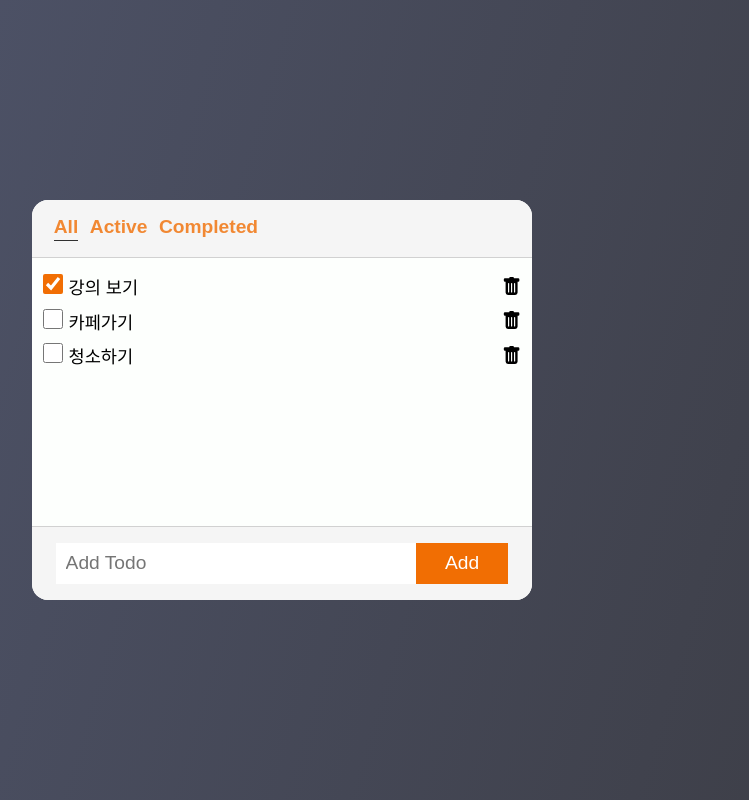
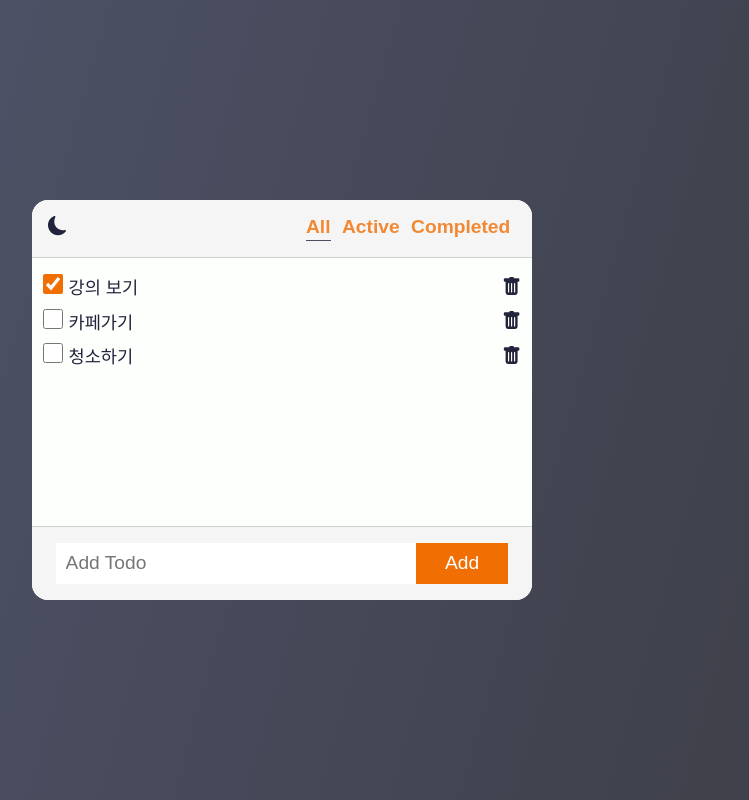
Before and after one commit to jjjjhjjjj/To-Do, a React (Create React App) app: page / in a window 1280 px wide. Shown: the whole page, without its empty margins (358-1107 px from the left). Built offline with nearby package versions, Linux system fonts and the light colour scheme.

Commit message:
Feat: 야간 모드 구현

```diff
--- a/src/components/Header/Header.jsx
+++ b/src/components/Header/Header.jsx
@@ -1,8 +1,16 @@
 import styles from "./Header.module.css";
+import { BsFillMoonFill } from "react-icons/bs";
+import { BsFillSunFill } from "react-icons/bs";
+import { useDark } from "../../context/DarkContext";
 
 export default function Header({ filter, onChange }) {
+  const { darkMode, toggleDarkMode } = useDark();
+
   return (
     <header className={styles.header}>
+      <button type="button" className={styles.dark} onClick={toggleDarkMode}>
+        {darkMode ? <BsFillSunFill /> : <BsFillMoonFill />}
+      </button>
       <ul className={styles.filters}>
         {filters.map((f, index) => (
           <li key={index}>
--- a/src/components/Header/Header.module.css
+++ b/src/components/Header/Header.module.css
@@ -5,6 +5,15 @@
   justify-content: space-between;
   background-color: var(--color-bg-dark);
   border-bottom: 1px solid var(--color-grey);
+}
+
+.dark {
+  font-size: 1.2em;
+  color: var(--color-text);
+}
+
+.dark:hover {
+  transform: scale(1.1);
 }
 
 .filters {
@@ -28,5 +37,5 @@
   display: block;
   opacity: 1;
   margin-top: 2px;
-  border-bottom: 1px solid black;
+  border-bottom: 1px solid var(--color-text);
 }
--- a/src/components/Todo/Todo.module.css
+++ b/src/components/Todo/Todo.module.css
@@ -13,6 +13,7 @@
   flex: 1;
   font-size: 1.1em;
   padding: 0 0.3em;
+  color: var(--color-text);
 }
 
 .button {
@@ -20,6 +21,7 @@
   align-items: center;
   justify-content: center;
   font-size: 1.2em;
+  color: var(--color-text);
 }
 
 .button:hover {
--- /dev/null
+++ b/src/context/DarkContext.js
@@ -0,0 +1,39 @@
+import { createContext, useContext, useEffect, useState } from "react";
+
+const DarkContext = createContext();
+
+export function DarkProvider({ children }) {
+  const [darkMode, setDarkMode] = useState(false);
+  const toggleDarkMode = () => {
+    setDarkMode((dark) => !dark);
+    updateDarkMode(!darkMode);
+  };
+
+  useEffect(() => {
+    const isDark =
+      localStorage.theme === "dark" ||
+      (!("theme" in localStorage) &&
+        window.matchMedia("(prefers-color-scheme: dark)").matches);
+
+    setDarkMode(isDark);
+    updateDarkMode(isDark);
+  }, []);
+  return (
+    <DarkContext.Provider value={{ darkMode, toggleDarkMode }}>
+      {children}
+    </DarkContext.Provider>
+  );
+}
+
+function updateDarkMode(darkMode) {
+  if (darkMode) {
+    document.documentElement.classList.add("dark");
+    localStorage.theme = "dark";
+  } else {
+    document.documentElement.classList.remove("dark");
+    localStorage.theme = "light";
+  }
+}
+export function useDark() {
+  return useContext(DarkContext);
+}
--- a/src/index.css
+++ b/src/index.css
@@ -6,6 +6,13 @@
   --color-accent: #f16e03;
   --color-white: white;
   --color-scrollbar: #aaa7a7;
+}
+
+html.dark {
+  --color-bg-dark: #1a1c35;
+  --color-bg: #22243b;
+  --color-grey: #4e4e4e;
+  --color-text: #fdfffd;
 }
 
 * {
--- a/src/index.js
+++ b/src/index.js
@@ -2,10 +2,13 @@ import React from "react";
 import ReactDOM from "react-dom/client";
 import "./index.css";
 import App from "./App";
+import { DarkProvider } from "./context/DarkContext";
 
 const root = ReactDOM.createRoot(document.getElementById("root"));
 root.render(
   <React.StrictMode>
-    <App />
+    <DarkProvider>
+      <App />
+    </DarkProvider>
   </React.StrictMode>
 );
```
